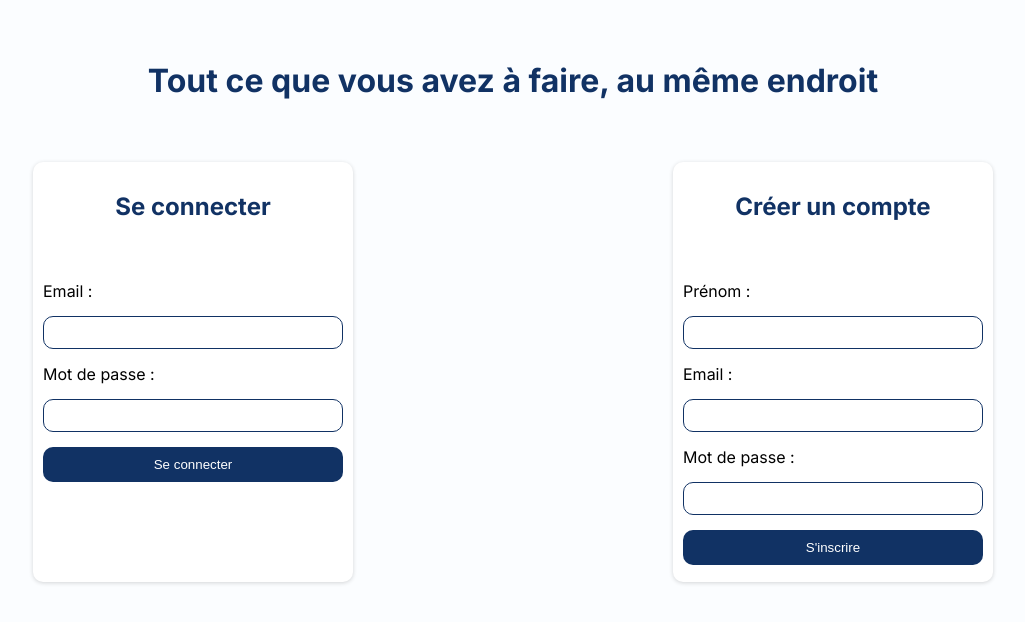
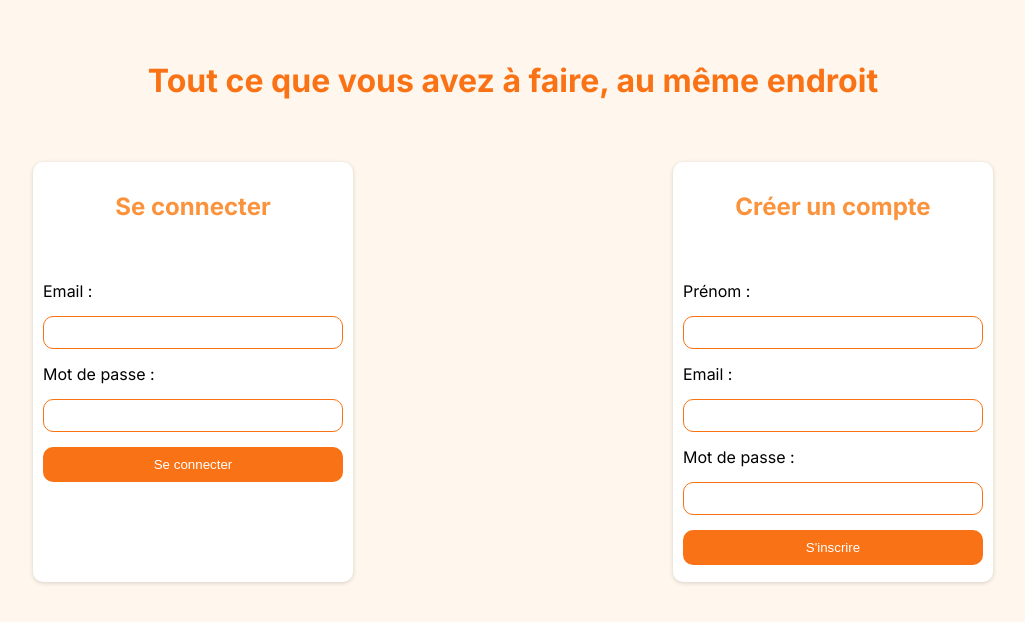
Before and after one commit to BerangereBr/Todolist, a React (Vite) app in the folder frontend/: page / in a window 1280 px wide. Shown: the top 622 px of the page, without its empty margins (127-1152 px from the left). Built offline with nearby package versions, Linux system fonts and the light colour scheme; no server answers.

Commit message:
modification couleur

```diff
--- a/frontend/src/components/Todolist.jsx
+++ b/frontend/src/components/Todolist.jsx
@@ -54,6 +54,7 @@ function Todolist() {
             setOpenMobile(false);
         }
     }
+    const currentTodolist = todolists.find(t => t.id === open);
     return (
         <div className="todolists-container">
             <div className="todolists-list-container">
@@ -81,10 +82,19 @@ function Todolist() {
                     ))}
                 </div>
             </div>
-            <div className="todo-container">
-                {open && <Todo todolist_id={open} />}
+            < div className="todo-container">
+                {open && (
+                    <>
+                        {!isDesktop && (
+                            <h2 className="todo-title">
+                                {currentTodolist?.name}
+                            </h2>
+                        )}
+                        <Todo todolist_id={open} />
+                    </>
+                )}
             </div>
-        </div>
+        </div >
     )
 }
 
--- a/frontend/src/styles/dashboard.scss
+++ b/frontend/src/styles/dashboard.scss
@@ -95,7 +95,7 @@
             }
 
             .todolist-form {
-                margin: 20px;
+                margin: 20px 0;
                 width: 100%;
                 display: flex;
                 justify-content: center;
@@ -243,6 +243,13 @@
             margin-top: 60px;
         }
 
+        .todo-title {
+            font-family: 'Lora', serif;
+            text-align: center;
+            color: $title-color;
+
+        }
+
         .todo-form {
             display: flex;
             justify-content: center;
@@ -319,8 +326,16 @@
                     background-color 0.3s ease;
 
                 .todo-checkbox {
+                    appearance: none;
+                    border: 2px solid $border;
                     cursor: pointer;
-                    accent-color: $border;
+                    width: 20px;
+                    height: 20px;
+                    border-radius: 10px;
+                }
+
+                input[type="checkbox"]:checked {
+                    background: $border;
                 }
 
                 button {
@@ -342,6 +357,7 @@
 
                 &.completed {
                     background-color: rgba($border, 0.4);
+                    text-decoration: line-through;
                 }
             }
         }
--- a/frontend/src/styles/variables.scss
+++ b/frontend/src/styles/variables.scss
@@ -1,7 +1,7 @@
-$bg: #FBFDFF;
+$bg: #FFF7ED;
 $bandeau: rgb(255, 255, 255);
-$todolist-name-hover: rgba(#113264, 0.9);
+$todolist-name-hover: rgba(#FB923C, 0.9);
 $todo-item: #FBFDFF;
-$border: #113264;
+$border: #F97316;
 $todo-ok: #05e432;
-$title-color: #113264;
+$title-color: #FB923C;
```
